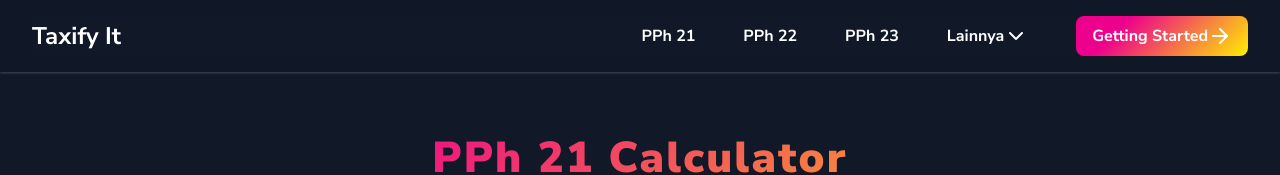
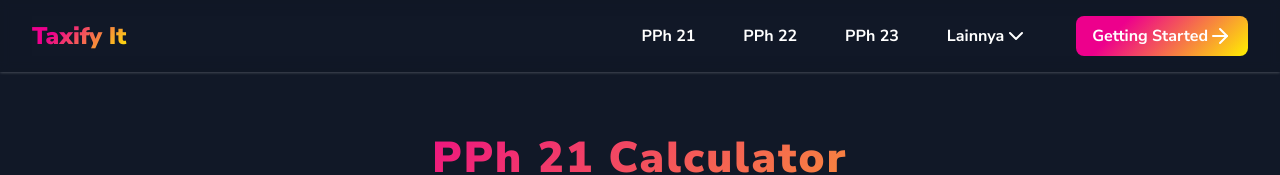
Before and after one commit to ipan-gunawan/PPh21Calculator, a plain HTML site: page index.html in a window 1280 px wide. Shown: the top 175 px of the page. Drawn offline with nearby package versions, Linux system fonts and the light colour scheme.

Commit message:
Changing the color of the header title

```diff
--- a/src/css/style.css
+++ b/src/css/style.css
@@ -28,8 +28,11 @@ header .nav-wrapper {
   align-items: center;
 }
 
-header .nav-wrapper .nav-logo {
-  color: #fff;
+header .nav-wrapper .nav-logo h2 {
+  background-image: linear-gradient(315deg, #fff000 0%, #ed008c 74%);
+  -webkit-background-clip: text;
+  color: transparent;
+  font-weight: 850;
 }
 
 header .nav-wrapper .nav-link ul {
```
